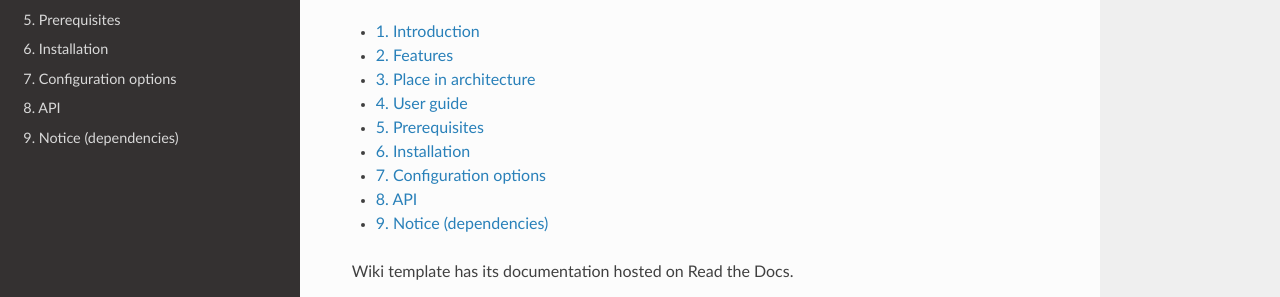
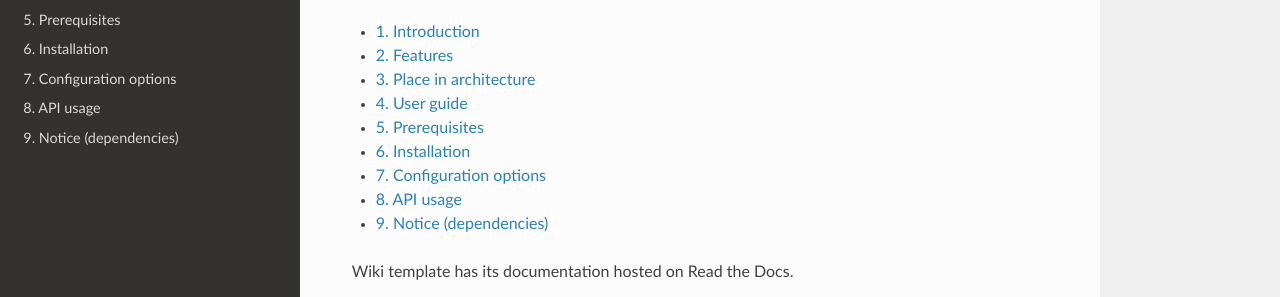
Before and after one commit to vrionisnick/rtd-tutorial, a Sphinx documentation site: the page built from docs/source/index.rst, in a window 1280 px wide. Shown: the part 244-541 px from the top of the page. Built offline with Sphinx 7.4.7 and the Read the Docs theme 2.0.0, drawn with Linux system fonts in a browser that asks for light colours; pages that are not in the unit, such as notebooks, are missing from menus.

```diff
--- a/docs/source/api.rst
+++ b/docs/source/api.rst
@@ -1,7 +1,5 @@
-API
-===
+.. _API usage:
 
-.. autosummary::
-   :toctree: generated
-
-   lumache
+############
+API usage
+############
```
